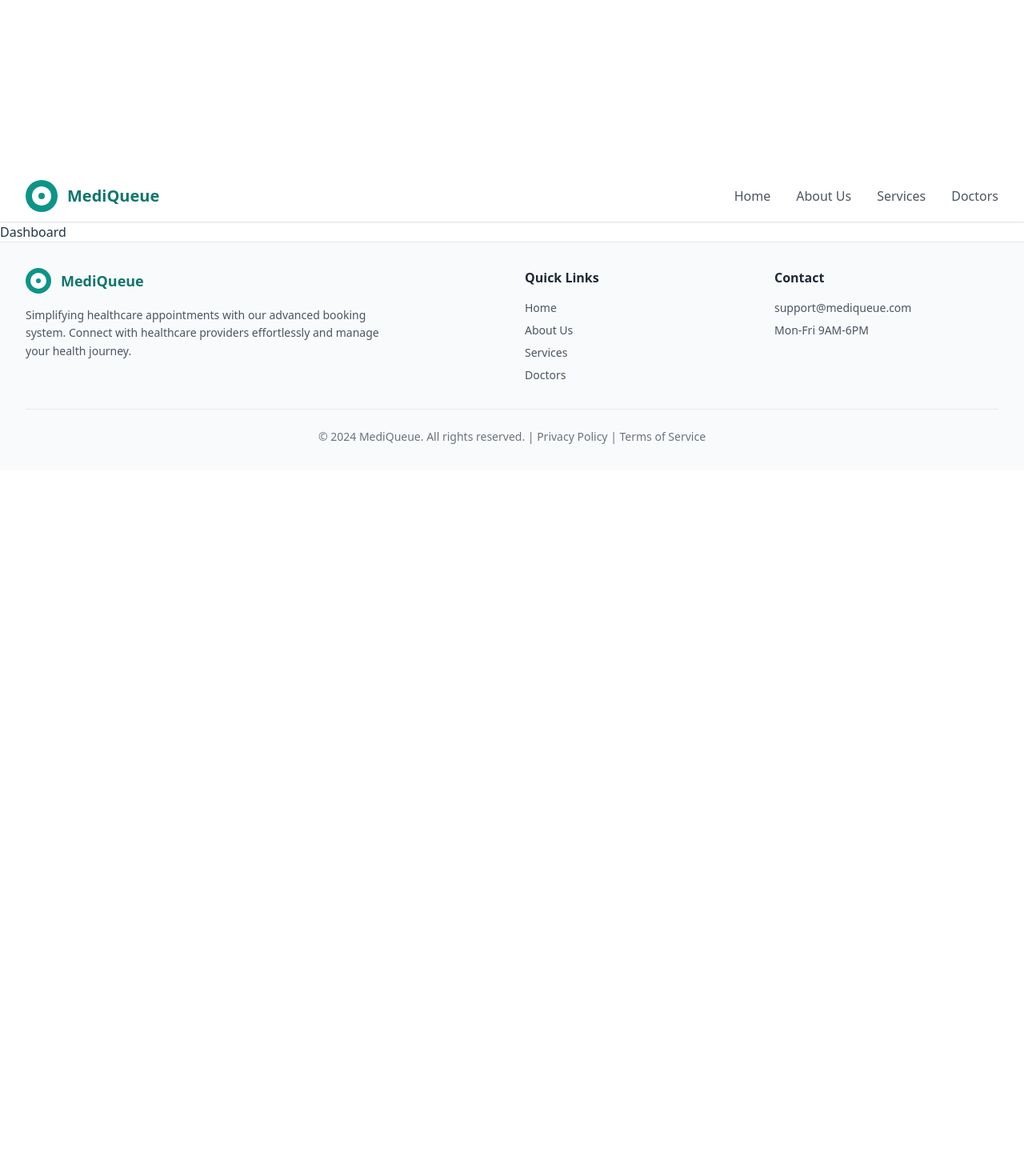
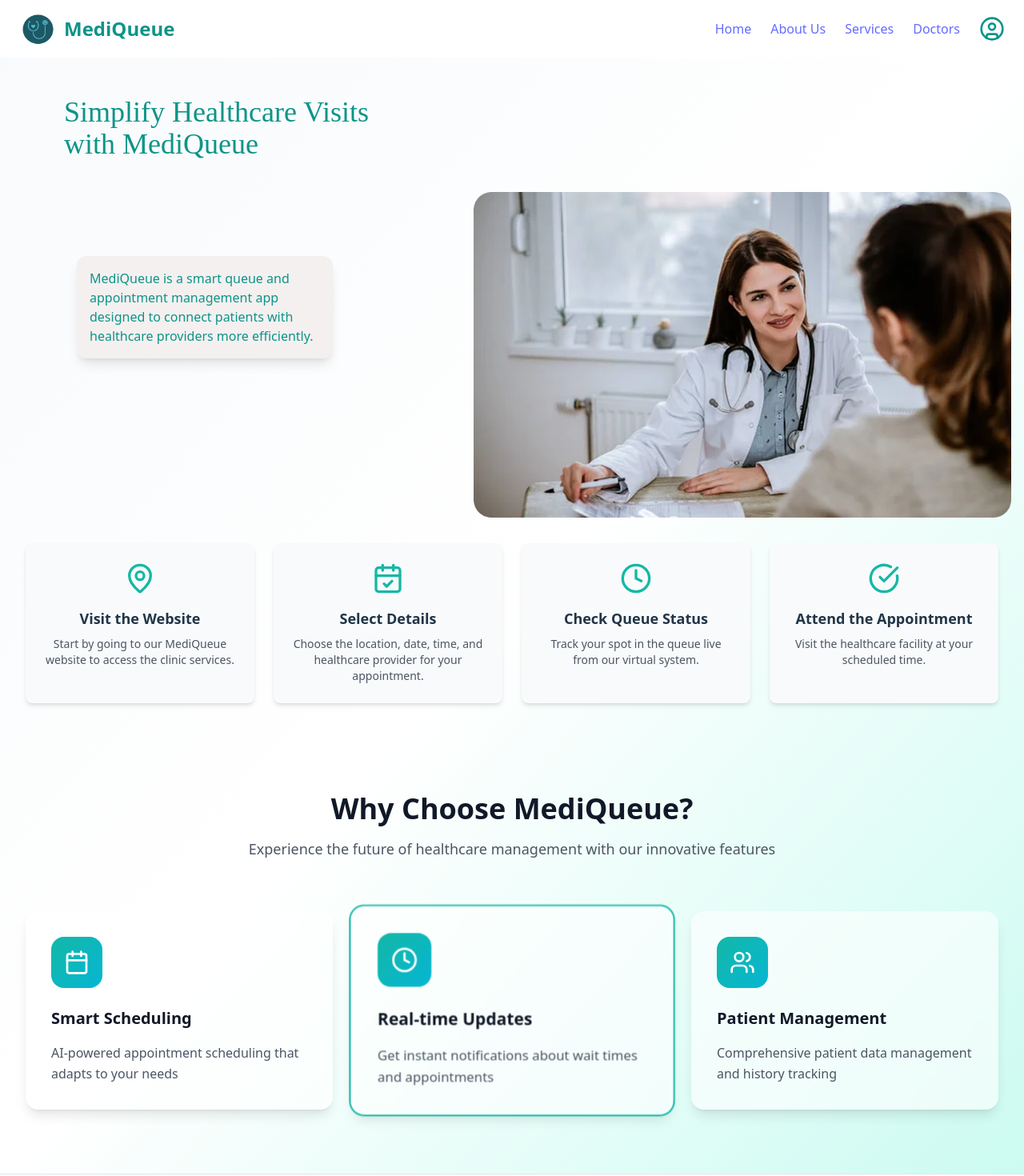
Before and after one commit to mansijimba/mediqueueweb, a React (Vite) app: page /dashboard in a window 1280 px wide. Shown: the top 1470 px of the page at 80% size. Before the commit the page ends 800 px from the top, so only its background shows below. Built offline with nearby package versions, Linux system fonts and the light colour scheme.

Commit message:
dashboard

```diff
--- a/src/components/auth/registerForm.jsx
+++ b/src/components/auth/registerForm.jsx
@@ -4,7 +4,6 @@ import { NavLink, useNavigate } from "react-router-dom";
 import axios from "axios";
 import { useState } from "react";
 import { Mail, Lock, User, Eye, EyeOff } from "lucide-react";
-import RoleSelector from "./roleSelector";
 import { toast, ToastContainer } from "react-toastify";
 import "react-toastify/dist/ReactToastify.css";
 
@@ -12,7 +11,6 @@ const RegisterForm = () => {
   const navigate = useNavigate();
   const [apiError, setApiError] = useState("");
   const [showPassword, setShowPassword] = useState(false);
-  const [selectedRole, setSelectedRole] = useState("patient");
 
   const formik = useFormik({
     initialValues: {
@@ -41,7 +39,6 @@ const RegisterForm = () => {
       phoneNumber: values.phoneNumber,
       email: values.email,
       password: values.password,
-      role: selectedRole,
     });
 
     if (response.data.success) {
@@ -71,7 +68,6 @@ const RegisterForm = () => {
       <h2 className="text-teal-700 font-semibold text-lg mb-4">Create Your MediQueue Account</h2>
 
       <form onSubmit={formik.handleSubmit} className="space-y-4">
-        <RoleSelector selectedRole={selectedRole} onRoleChange={setSelectedRole} />
 
         {/* Full Name */}
         <div className="relative text-left">
--- a/src/components/auth/roleSelector.jsx
+++ /dev/null
@@ -1,35 +0,0 @@
-import React from "react";
-
-function RoleSelector({ selectedRole, onRoleChange }) {
-  return (
-    <div className="space-y-2">
-      <label className="block text-sm font-medium text-gray-700">Select Role</label>
-      <div className="flex space-x-4">
-        <button
-          type="button"
-          className={`px-4 py-2 rounded-md text-sm font-medium border ${
-            selectedRole === "patient"
-              ? "bg-teal-600 text-white border-teal-600"
-              : "bg-white text-gray-700 border-gray-300"
-          }`}
-          onClick={() => onRoleChange("patient")}
-        >
-          Patient
-        </button>
-        <button
-          type="button"
-          className={`px-4 py-2 rounded-md text-sm font-medium border ${
-            selectedRole === "doctor"
-              ? "bg-teal-600 text-white border-teal-600"
-              : "bg-white text-gray-700 border-gray-300"
-          }`}
-          onClick={() => onRoleChange("doctor")}
-        >
-          Doctor
-        </button>
-      </div>
-    </div>
-  );
-}
-
-export default RoleSelector;
--- a/src/layout/Header.jsx
+++ b/src/layout/Header.jsx
@@ -1,45 +1,28 @@
-"use client"
-
-import { User } from "lucide-react"
+import React from "react";
+import { NavLink } from "react-router-dom";
+import { UserCircle } from "lucide-react";
+import logo from "../assets/logo/medilogo.png"
 
 export function Header() {
   return (
-    <header className="bg-white shadow-sm border-b border-gray-200">
-      <div className="max-w-7xl mx-auto px-4 sm:px-6 lg:px-8">
-        <div className="flex justify-between items-center h-16">
-          {/* Logo */}
-          <div className="flex items-center gap-3">
-            <div className="w-10 h-10 bg-teal-600 rounded-full flex items-center justify-center">
-              <div className="w-6 h-6 bg-white rounded-full flex items-center justify-center">
-                <div className="w-2 h-2 bg-teal-600 rounded-full"></div>
-              </div>
-            </div>
-            <span className="text-teal-700 font-semibold text-xl">MediQueue</span>
-          </div>
+    <header className="bg-white shadow-md py-4 px-6 flex justify-between items-center">
+      {/* Logo */}
+      <div className="flex items-center gap-2">
+        <img src={logo} alt="MediQueue Logo" className="w-12 h-10" />
+        <span className="text-2xl font-semibold text-teal-600">MediQueue</span>
+      </div>
+      {/* Spacer and Navigation */}
+      <div className="flex-1 flex justify-end items-center gap-6">
+        <nav className="space-x-6 text-teal-600 font-medium">
+          <NavLink to="/">Home</NavLink>
+          <NavLink to="/about">About Us</NavLink>
+          <NavLink to="/services">Services</NavLink>
+          <NavLink to="/doctors">Doctors</NavLink>
+        </nav>
 
-          {/* Navigation */}
-          <nav className="hidden md:flex items-center space-x-8">
-            <a href="#" className="text-gray-600 hover:text-teal-600 transition-colors duration-200">
-              Home
-            </a>
-            <a href="#" className="text-gray-600 hover:text-teal-600 transition-colors duration-200">
-              About Us
-            </a>
-            <a href="#" className="text-gray-600 hover:text-teal-600 transition-colors duration-200">
-              Services
-            </a>
-            <a href="#" className="text-gray-600 hover:text-teal-600 transition-colors duration-200">
-              Doctors
-            </a>
-          </nav>
-
-          <div className="md:hidden">
-            <button className="text-gray-600 hover:text-teal-600">
-              <User className="h-6 w-6" />
-            </button>
-          </div>
-        </div>
+        {/* Profile Icon */}
+        <UserCircle className="w-8 h-8 text-teal-600" />
       </div>
     </header>
-  )
-}
+  );
+};
--- a/src/layout/MainLayout.jsx
+++ b/src/layout/MainLayout.jsx
@@ -1,5 +1,5 @@
 import React from 'react'
-import { Header } from './header'
+import {Header} from './Header'
 import { Footer } from './footer'
 import { Outlet } from 'react-router-dom'
 
--- a/src/pages/Dashboard.jsx
+++ b/src/pages/Dashboard.jsx
@@ -1,7 +1,130 @@
-import React from 'react'
+import React, { useState, useEffect } from 'react';
+import {
+  CalendarCheck,
+  MapPin,
+  Clock,
+  CheckCircle,
+  Calendar,
+  Users,
+  Star,
+} from 'lucide-react';
+import Image from '../assets/images/doctor1.png';
 
 export default function Dashboard() {
+  const [activeFeature, setActiveFeature] = useState(0);
+
+  useEffect(() => {
+    const interval = setInterval(() => {
+      setActiveFeature((prev) => (prev + 1) % 3);
+    }, 3000);
+    return () => clearInterval(interval);
+  }, []);
+
+  const features = [
+    {
+      icon: Calendar,
+      title: 'Smart Scheduling',
+      description: 'AI-powered appointment scheduling that adapts to your needs',
+    },
+    {
+      icon: Clock,
+      title: 'Real-time Updates',
+      description: 'Get instant notifications about wait times and appointments',
+    },
+    {
+      icon: Users,
+      title: 'Patient Management',
+      description: 'Comprehensive patient data management and history tracking',
+    },
+  ];
+
   return (
-    <div>Dashboard</div>
-  )
+    <div className="min-h-screen bg-gradient-to-br from-slate-50 via-white to-teal-100">
+      {/* Hero Section */}
+      <section className="pt-12 px-4">
+        <div className="mb-10 md:w-full space-y-4 text-center md:text-left md:pl-16">
+          <h1 className="text-3xl md:text-4xl font-pacifico text-teal-600 leading-snug">
+            Simplify Healthcare Visits
+            <br />
+            with MediQueue
+          </h1>
+        </div>
+
+        {/* Right Side Image */}
+        <div className="relative flex justify-center md:justify-end">
+          <img src={Image} className="rounded-2xl w-full max-w-2xl" />
+          <div
+            className="absolute text-teal-600 rounded-xl shadow-lg p-4 text-medium max-w-xs top-20 left-20 md:left-20"
+            style={{ backgroundColor: '#F4F0F0' }}
+          >
+            MediQueue is a smart queue and appointment management app
+            designed to connect patients with healthcare providers more efficiently.
+          </div>
+        </div>
+      </section>
+
+      {/* Steps Section */}
+      <section className="grid grid-cols-1 md:grid-cols-2 lg:grid-cols-4 gap-6 text-center p-8">
+        <div className="bg-gray-50 p-6 rounded-lg shadow-md">
+          <MapPin className="mx-auto text-teal-500 w-10 h-10 mb-4" />
+          <h3 className="text-lg font-semibold mb-2">Visit the Website</h3>
+          <p className="text-sm text-gray-600">
+            Start by going to our MediQueue website to access the clinic services.
+          </p>
+        </div>
+        <div className="bg-gray-50 p-6 rounded-lg shadow-md">
+          <CalendarCheck className="mx-auto text-teal-500 w-10 h-10 mb-4" />
+          <h3 className="text-lg font-semibold mb-2">Select Details</h3>
+          <p className="text-sm text-gray-600">
+            Choose the location, date, time, and healthcare provider for your appointment.
+          </p>
+        </div>
+        <div className="bg-gray-50 p-6 rounded-lg shadow-md">
+          <Clock className="mx-auto text-teal-500 w-10 h-10 mb-4" />
+          <h3 className="text-lg font-semibold mb-2">Check Queue Status</h3>
+          <p className="text-sm text-gray-600">
+            Track your spot in the queue live from our virtual system.
+          </p>
+        </div>
+        <div className="bg-gray-50 p-6 rounded-lg shadow-md">
+          <CheckCircle className="mx-auto text-teal-500 w-10 h-10 mb-4" />
+          <h3 className="text-lg font-semibold mb-2">Attend the Appointment</h3>
+          <p className="text-sm text-gray-600">
+            Visit the healthcare facility at your scheduled time.
+          </p>
+        </div>
+      </section>
+
+      {/* Why Choose Section */}
+      <div className="relative max-w-7xl mx-auto px-4 sm:px-6 lg:px-8 py-20">
+        <div className="text-center mb-16">
+          <h2 className="text-3xl lg:text-4xl font-bold text-gray-900 mb-4">Why Choose MediQueue?</h2>
+          <p className="text-lg text-gray-600 max-w-2xl mx-auto">
+            Experience the future of healthcare management with our innovative features
+          </p>
+        </div>
+
+        <div className="grid md:grid-cols-3 gap-8">
+          {features.map((feature, index) => (
+            <div
+              key={index}
+              className={`group relative bg-white/60 backdrop-blur-sm rounded-2xl p-8 shadow-lg hover:shadow-xl transition-all duration-500 cursor-pointer ${
+                activeFeature === index ? 'ring-2 ring-teal-500 scale-105' : ''
+              }`}
+              onMouseEnter={() => setActiveFeature(index)}
+            >
+              <div className="absolute inset-0 bg-gradient-to-br from-teal-500/5 to-cyan-500/5 rounded-2xl opacity-0 group-hover:opacity-100 transition-opacity duration-300"></div>
+              <div className="relative">
+                <div className="w-16 h-16 bg-gradient-to-br from-teal-500 to-cyan-500 rounded-2xl flex items-center justify-center mb-6 group-hover:scale-110 transition-transform duration-300">
+                  <feature.icon className="w-8 h-8 text-white" />
+                </div>
+                <h3 className="text-xl font-bold text-gray-900 mb-4">{feature.title}</h3>
+                <p className="text-gray-600 leading-relaxed">{feature.description}</p>
+              </div>
+            </div>
+          ))}
+        </div>
+      </div>
+    </div>
+  );
 }
--- a/tailwind.config.js
+++ b/tailwind.config.js
@@ -6,7 +6,11 @@ export default {
     "./src/**/*.{js,ts,jsx,tsx}"
   ],
   theme: {
-    extend: {},
+    extend: {
+      fontFamily: {
+        pacifico: ['Pacifico', 'cursive'],
+      },
+    },
   },
   plugins: [],
 }
```
Also changed, not shown: src/pages/admin/CreateCategory.jsx (added, +74 -0 lines), src/assets/images/doctor1.png (added), src/assets/logo/medilogo.png (added).
